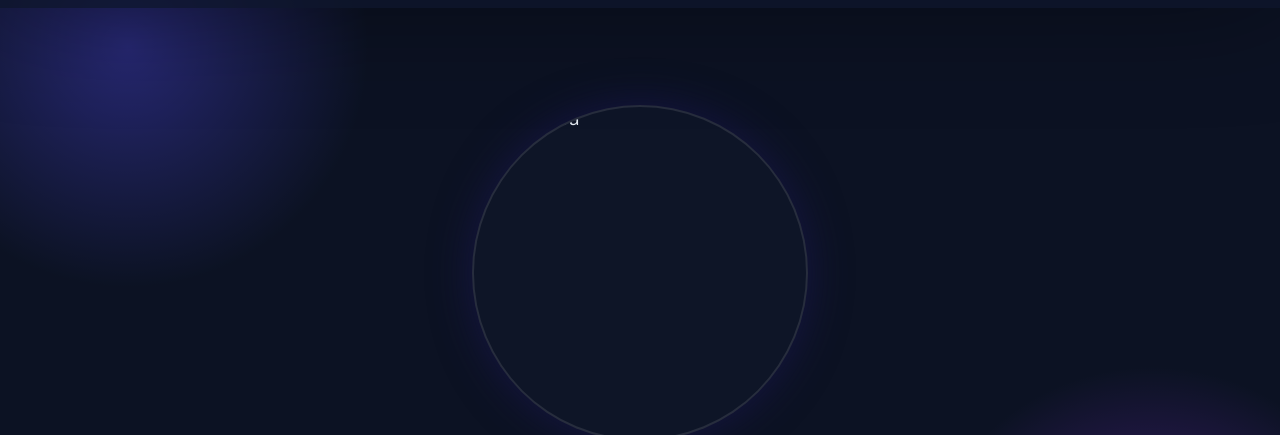
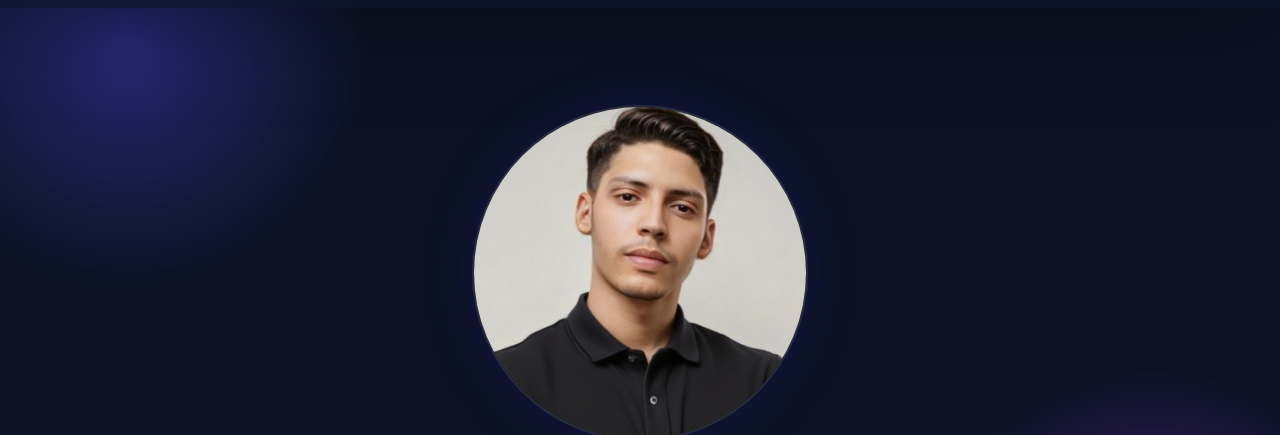
Before and after one commit to Lucas-tech-silva/Projeto, a plain HTML site: page index.html in a window 1280 px wide. Shown: the part 73-508 px from the top of the page. Drawn offline with Linux system fonts and the light colour scheme.

Commit message:
Update index.html

```diff
--- a/index.html
+++ b/index.html
@@ -22,7 +22,7 @@
     <main id="inicio" class="container">
         <div>
             <div class="circle-container">
-                <img src="assets/lucas-silva.jpeg" alt="Lucas Silva" class="profile-pic">
+                <img src="assets/lucas-silva.png" alt="Lucas Silva" class="profile-pic">
             </div>
             <h1>Lucas Silva</h1>
             <p>Desenvolvedor Front-End</p>
```
